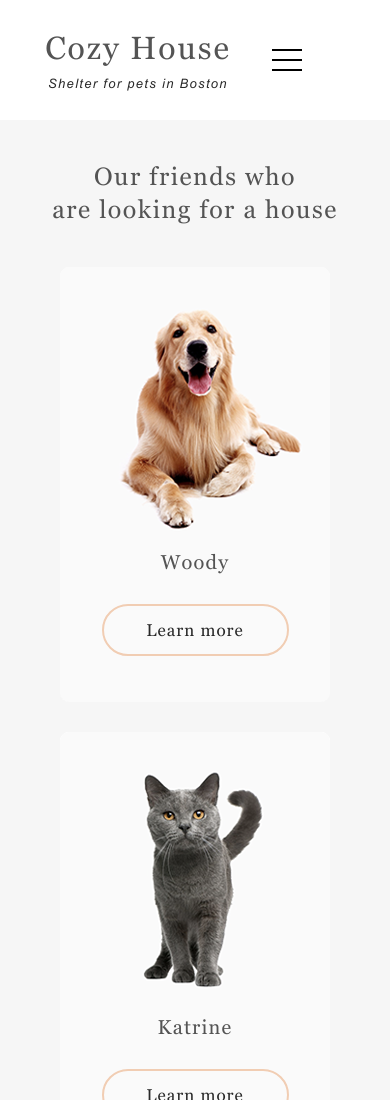
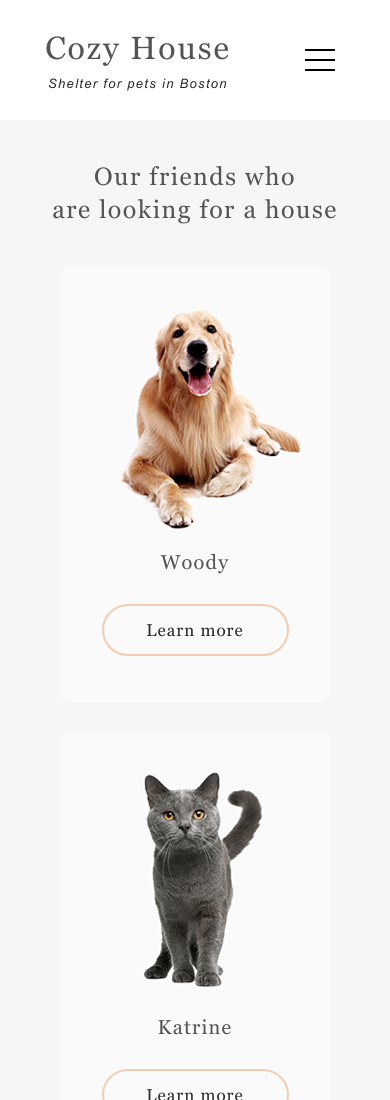
Before and after one commit to Katytrop/selter, a plain HTML site: page our-pets.html in a window 390 px wide. Shown: the top 1100 px of the page. Drawn offline with Linux system fonts and the light colour scheme.

Commit message:
correct burger

```diff
--- a/sass/style-pets.sass
+++ b/sass/style-pets.sass
@@ -288,7 +288,7 @@ body
 .hamburger
 	position: absolute
 	top: 49px
-	right: 43px
+	right: 10px
 	height: 22px
 	display: none
 	flex-direction: column
```
Also changed, not shown: css/style-pets.min.css.
